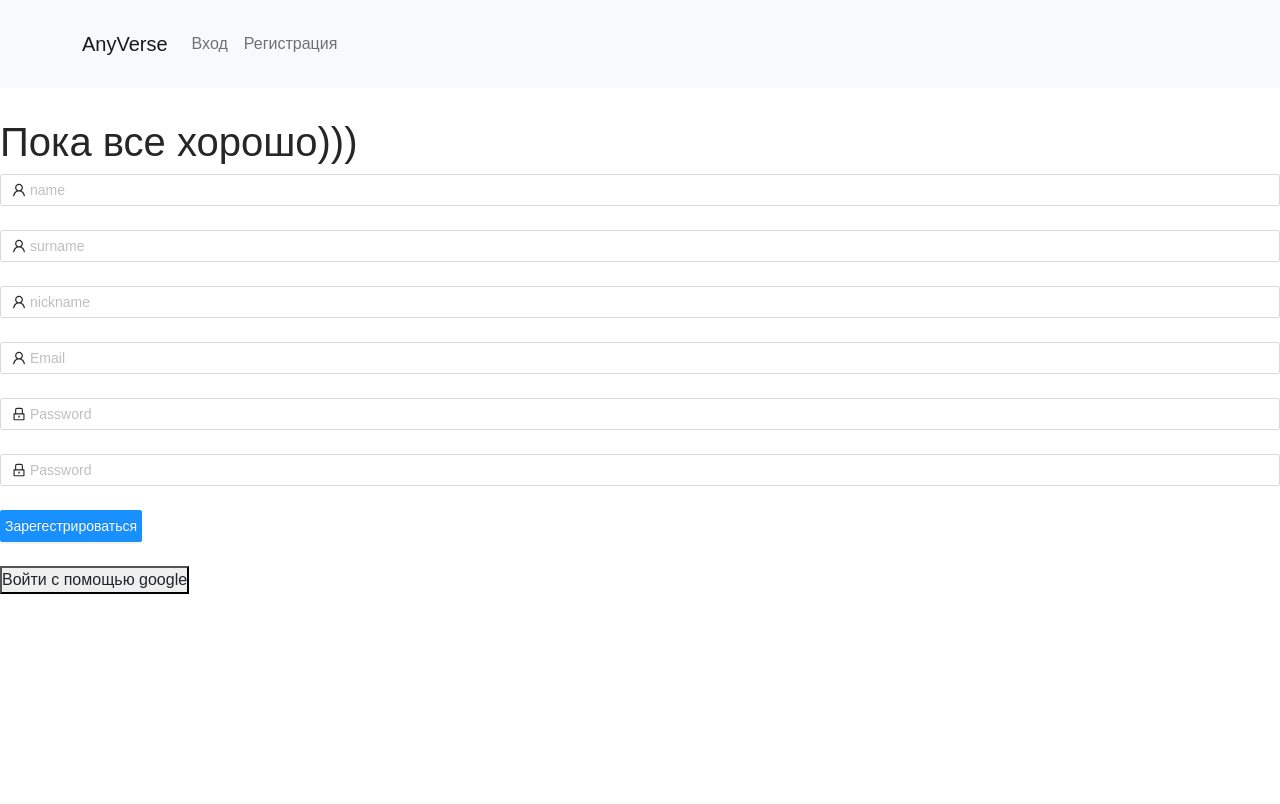
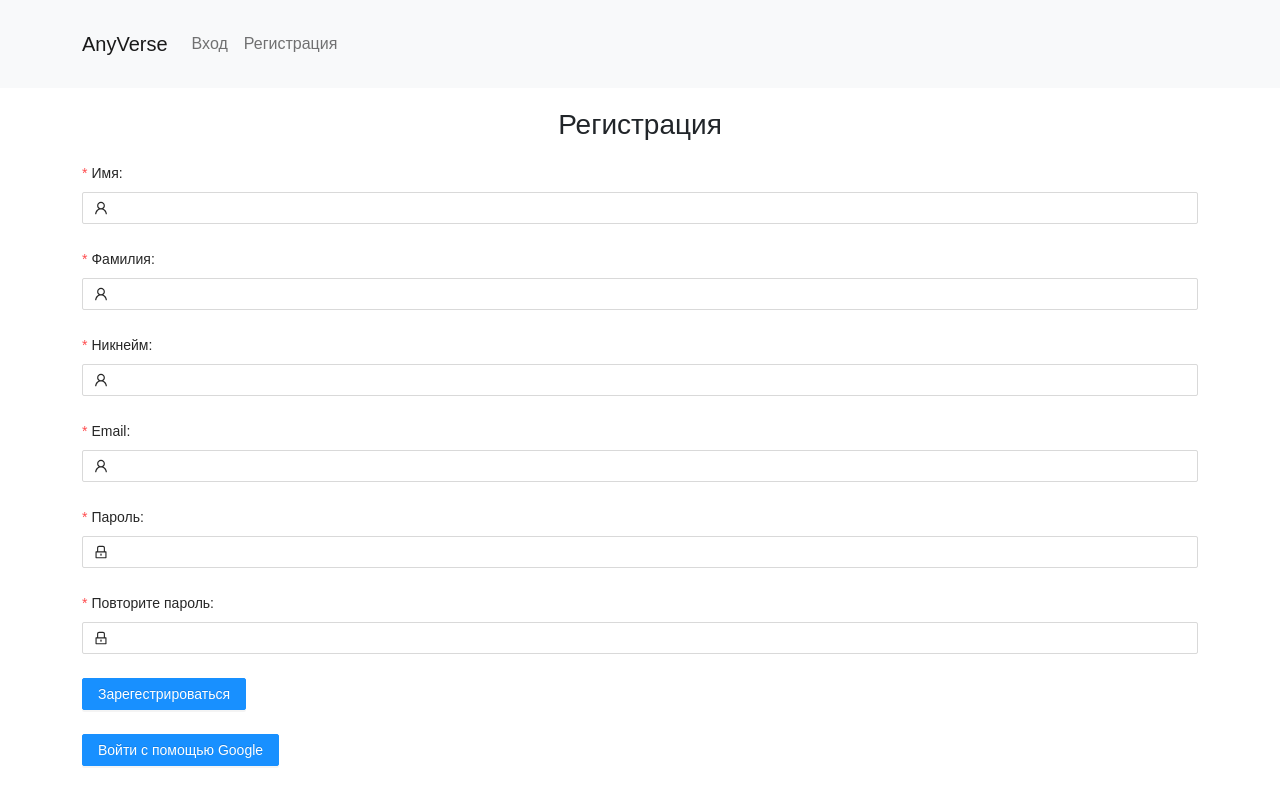
Before and after one commit to itis-python-2k2s-2022/Anyverse-frontend, a React (Create React App) app in the folder frontend/: page /auth/register in a window 1280 px wide. Shown: the top 804 px of the page. Built offline with nearby package versions, Linux system fonts and the light colour scheme.

Commit message:
redesigned login and registration pages

```diff
--- a/frontend/src/components/AuthButton.jsx
+++ b/frontend/src/components/AuthButton.jsx
@@ -1,4 +1,5 @@
 import React from 'react';
+import {Button} from "antd";
 
 const AuthButton = () => {
     const google_auth = () => {
@@ -6,9 +7,14 @@ const AuthButton = () => {
     }
 
     return (
-        <div>
-            <button onClick={google_auth}>Войти с помощью google</button>
-        </div>
+            <Button
+                type='primary'
+                htmlType='submit'
+                className='rounded-md bg-blue-300'
+                onClick={google_auth}
+            >
+                Войти с помощью Google
+            </Button>
     );
 };
 
--- a/frontend/src/components/RatingElement.jsx
+++ b/frontend/src/components/RatingElement.jsx
@@ -1,5 +1,4 @@
 import React, { Component } from 'react';
-import StarRating from 'react-bootstrap-star-rating';
 import { render } from 'react-dom';
 import axios from "axios";
 import { Col, Button, InputNumber, Row, Slider } from 'antd';
--- a/frontend/src/pages/Login.jsx
+++ b/frontend/src/pages/Login.jsx
@@ -1,17 +1,19 @@
 import { useNavigate } from "react-router";
-import { useState } from "react";
+import React, { useState } from "react";
 import axios from "axios";
 import PropTypes from 'prop-types';
 import { fetchToken } from "../components/Auth";
 import { Button, Form, Input } from "antd";
 import {LockOutlined, UserOutlined} from "@ant-design/icons";
 import AuthButton from "../components/AuthButton";
+import {Container} from "react-bootstrap";
 
 
 export default function Login() {
     const navigate = useNavigate();
     const [email, setEmail] = useState("");
     const [password, setPassword] = useState("");
+    const [formErrors, setFormErrors] = useState("");
 
 
     //check to see if the fields are not empty
@@ -23,56 +25,71 @@ export default function Login() {
                 email: email,
                 password: password,
             })
-            .then(function (response) {
+            .then((response) => {
                 console.log(response);
                 if (response.data.token) {
                     localStorage.setItem('token', response.data.token)
                     navigate("/profile/get_profile_info");
                 }
             })
-            .catch(function (error) {
-                console.log(error, "error");
+            .catch((error) => {
+                console.log(error.response.data.response_message);
+                if (error) {
+                    setFormErrors(error.response.data.response_message);
+                }
             });
         // }
     };
 
     return (
-        <div style={{minHeight: 800, marginTop: 30}}>
-            <h1>login page</h1>
-            <div style={{marginTop: 30}}>
+        <Container>
+            <p className="fs-3 text-center">Вход</p>
                 {fetchToken() ? (
-                  <p>you are logged in</p>
+                  <p className="fs-4 text-center">Вы уже авторизованы</p>
                 ) : (
                 <div>
-                    <Form>
+                    <Form
+                      name={'loginForm'}
+                      layout={'vertical'}
+                      initialValues={{ remember: true }}
+                      onFinish={login}
+                      autoComplete="off"
+                    >
                         <Form.Item
                             name='email'
-                            onChange={(e) => setEmail(e.target.value)}
+                            label={'Email: '}
+                            rules={[
+                                {required: true, message: 'Пожалуйста, введите email!'},
+                                {type: "email", message: "Некорректно введен email!"}
+                            ]}
                         >
-                            {/*<label style={{ marginRight: 10 }}>Input Username</label>*/}
                             <Input
                                 onChange={e => setEmail(e.target.value)}
                                 prefix={<UserOutlined className='site-form-item-icon'/>}
-                                placeholder='email'/>
+                            />
                         </Form.Item>
                         <Form.Item
                             name='password'
-                            onChange={(e) => setPassword(e.target.value)}
+                            label={'Пароль: '}
+                            rules={[{required: true, message: 'Пожалуйста, введите пароль!'}]}
                         >
-                            {/*<label style={{ marginRight: 10 }}>Input Password</label>*/}
                             <Input
                                 onChange={e => setPassword(e.target.value)}
                                 prefix={<LockOutlined className='site-form-item-icon'/>}
                                 type='password'
-                                placeholder='Password'
                             />
                         </Form.Item>
+                        {formErrors && (
+                            <p className='pb-2' style={{ color: 'red' }}>
+                              {formErrors}
+                            </p>
+                          )}
                         <Form.Item>
                             <Button
                                 type='primary'
                                 htmlType='submit'
-                                className='rounded-md bg-blue-300 p-1'
-                                onClick={login}>
+                                className='rounded-md bg-blue-300'
+                            >
                                 Войти
                             </Button>
                         </Form.Item>
@@ -80,7 +97,6 @@ export default function Login() {
                     <AuthButton/>
                 </div>
                 )}
-            </div>
-        </div>
+        </Container>
     );
 }
--- a/frontend/src/pages/Registration.jsx
+++ b/frontend/src/pages/Registration.jsx
@@ -4,6 +4,7 @@ import { LockOutlined, UserOutlined } from "@ant-design/icons";
 import axios from "axios";
 import React, {useState} from "react";
 import AuthButton from "../components/AuthButton";
+import {Container} from "react-bootstrap";
 
 
 export default function Registration() {
@@ -14,13 +15,12 @@ export default function Registration() {
     const [password_repeat, setPassword_repeat] = useState("");
     const [nickname, setNick] = useState("");
     const [email, setEmail] = useState("");
+
+    const [formErrors, setFormErrors] = useState("");
     // const [image, setImage] = useState("");
 
 
     const login = () => {
-        let block = document.getElementsByName('errorblock')
-              block.innerHTML = 'pppp'
-
           axios
             .post("http://127.0.0.1:8000/auth/register", {
 
@@ -54,99 +54,116 @@ export default function Registration() {
             })
             .catch(function (error) {
               console.log(error, "error");
+              if (error) {
+                  setFormErrors(error.response.data.response_message);
+              }
             });
       };
 
   return (
-    <div style={{ minHeight: 800, marginTop: 30 }}>
-        <h1 className="errorblock">Пока все хорошо)))</h1>
-      <Form>
+    <Container>
+        <p className={'fs-3 text-center'}>Регистрация</p>
+      <Form
+          name={'registrationForm'}
+          layout={'vertical'}
+          initialValues={{ remember: true }}
+          onFinish={login}
+          autoComplete="off"
+      >
             <Form.Item
               name='name'
-              onChange={(e) => setUsername(e.target.value)}
+              label={'Имя:'}
               rules={[
-                // makeRequiredFormFieldRule("Please enter email"),
-                { type: "string" },
+                {required: true, message: 'Пожалуйста, заполните это поле!'},
+                {type: "string", message: "Это поле может содержать только буквы" },
               ]}
             >
               <Input
+                onChange={(e) => setUsername(e.target.value)}
                 prefix={<UserOutlined className='site-form-item-icon' />}
-                placeholder='name'
               />
             </Form.Item>
             <Form.Item
               name='surname'
-              onChange={(e) => setUsersurname(e.target.value)}
+              label={'Фамилия:'}
               rules={[
-                // makeRequiredFormFieldRule("Please enter email"),
-                { type: "string" },
+                {required: true, message: 'Пожалуйста, заполните это поле!'},
+                {type: "string", message: "Это поле может содержать только буквы" },
               ]}
             >
               <Input
+                onChange={(e) => setUsersurname(e.target.value)}
                 prefix={<UserOutlined className='site-form-item-icon' />}
-                placeholder='surname'
               />
             </Form.Item>
             <Form.Item
               name='nickname'
-              onChange={(e) => setNick(e.target.value)}
+              label={'Никнейм:'}
               rules={[
-                // makeRequiredFormFieldRule("Please enter email"),
-                { type: "string" },
+                {required: true, message: 'Пожалуйста, заполните это поле!'},
+                {type: "string", message: "Это поле может содержать только буквы" },
               ]}
             >
               <Input
+                onChange={(e) => setNick(e.target.value)}
                 prefix={<UserOutlined className='site-form-item-icon' />}
-                placeholder='nickname'
               />
             </Form.Item>
             <Form.Item
               name='email'
-              onChange={(e) => setEmail(e.target.value)}
+              label={"Email:"}
               rules={[
-                // makeRequiredFormFieldRule("Please enter email"),
-                { type: "email" },
+                {required: true, message: 'Пожалуйста, заполните это поле!'},
+                {type: "email", message: "Некорректно введен email!"},
               ]}
             >
               <Input
+                onChange={(e) => setEmail(e.target.value)}
                 prefix={<UserOutlined className='site-form-item-icon' />}
-                placeholder='Email'
               />
             </Form.Item>
             <Form.Item
               name='password'
-              onChange={(e) => setPassword(e.target.value)}
-              // rules={[makeRequiredFormFieldRule("Please enter password")]}
+              label={"Пароль:"}
+              rules={[
+                {required: true, message: 'Пожалуйста, заполните это поле!'},
+              ]}
             >
               <Input
+                onChange={(e) => setPassword(e.target.value)}
                 prefix={<LockOutlined className='site-form-item-icon' />}
                 type='password'
-                placeholder='Password'
               />
             </Form.Item>
             <Form.Item
               name='password2'
-              onChange={(e) => setPassword_repeat(e.target.value)}
+              label={"Повторите пароль:"}
+              rules={[
+                {required: true, message: 'Пожалуйста, заполните это поле!'},
+              ]}
             >
               <Input
+                onChange={(e) => setPassword_repeat(e.target.value)}
                 prefix={<LockOutlined className='site-form-item-icon' />}
                 type='password'
-                placeholder='Password'
               />
             </Form.Item>
-
+          {formErrors && (
+                <p className='pb-2' style={{ color: 'red' }}>
+                  {formErrors}
+                </p>
+              )}
             <Form.Item>
               <Button
                 type='primary'
                 htmlType='submit'
-                className='rounded-md bg-blue-300 p-1'
-                onClick={login}
+                className='rounded-md bg-blue-300'
               >
                 Зарегестрироваться
               </Button>
             </Form.Item>
           </Form>
         <AuthButton/>
-    </div>
+    </Container>
   );
 }
```
